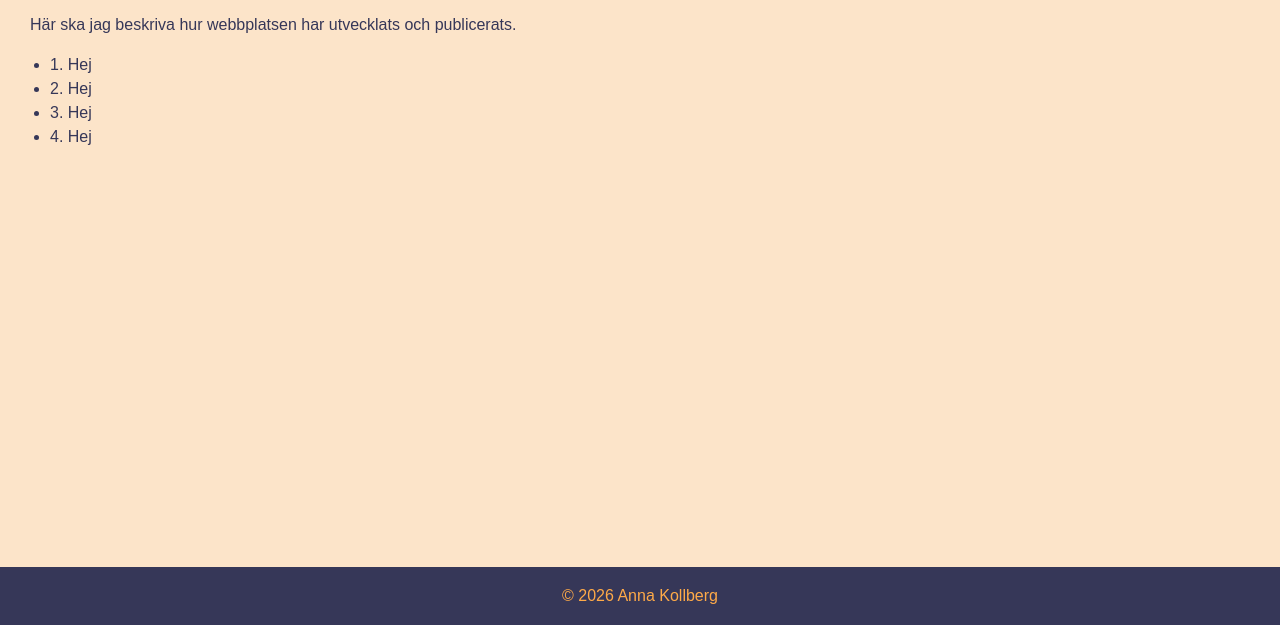
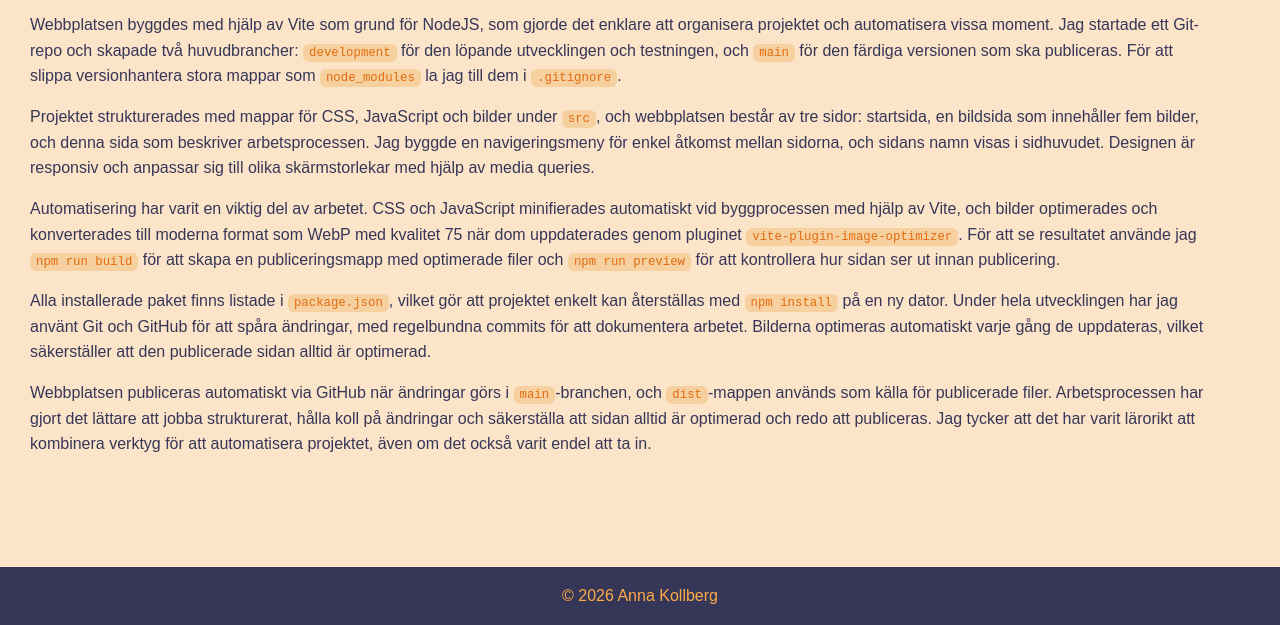
Before and after one commit to anko2300/laboration-01, a website built with Vite: page src/arbetsprocess.html in a window 1280 px wide. Shown: the part 175-800 px from the top of the page. Built offline with nearby package versions, Linux system fonts and the light colour scheme.

Commit message:
La till lite CSS för arbetsprocessen och lägger till två till bilder för bildsidan, så det blir totalt fem bilder.

```diff
--- a/package.json
+++ b/package.json
@@ -9,6 +9,9 @@
     "preview": "vite preview"
   },
   "devDependencies": {
-    "vite": "^7.2.4"
+    "sharp": "^0.34.5",
+    "svgo": "^4.0.0",
+    "vite": "^7.2.4",
+    "vite-plugin-image-optimizer": "^2.0.3"
   }
 }
--- a/src/arbetsprocess.html
+++ b/src/arbetsprocess.html
@@ -22,15 +22,23 @@
 
     <main>
         <section>
-    <h1>Arbetsprocess</h1>
-    <p>Här ska jag beskriva hur webbplatsen har utvecklats och publicerats.</p>
-    <ul>
-      <li>1. Hej</li>
-      <li>2. Hej</li>
-      <li>3. Hej</li>
-      <li>4. Hej</li>
-    </ul>
-</section>
+            <h1>Arbetsprocess</h1>
+            <p>
+                Webbplatsen byggdes med hjälp av Vite som grund för NodeJS, som gjorde det enklare att organisera projektet och automatisera vissa moment. Jag startade ett Git-repo och skapade två huvudbrancher: <code>development</code> för den löpande utvecklingen och testningen, och <code>main</code> för den färdiga versionen som ska publiceras. För att slippa versionhantera stora mappar som <code>node_modules</code> la jag till dem i <code>.gitignore</code>.
+            </p>
+            <p>
+                Projektet strukturerades med mappar för CSS, JavaScript och bilder under <code>src</code>, och webbplatsen består av tre sidor: startsida, en bildsida som innehåller fem bilder, och denna sida som beskriver arbetsprocessen. Jag byggde en navigeringsmeny för enkel åtkomst mellan sidorna, och sidans namn visas i sidhuvudet. Designen är responsiv och anpassar sig till olika skärmstorlekar med hjälp av media queries.
+            </p>
+            <p>
+                Automatisering har varit en viktig del av arbetet. CSS och JavaScript minifierades automatiskt vid byggprocessen med hjälp av Vite, och bilder optimerades och konverterades till moderna format som WebP med kvalitet 75 när dom uppdaterades genom pluginet <code>vite-plugin-image-optimizer</code>. För att se resultatet använde jag <code>npm run build</code> för att skapa en publiceringsmapp med optimerade filer och <code>npm run preview</code> för att kontrollera hur sidan ser ut innan publicering.
+            </p>
+            <p>
+                Alla installerade paket finns listade i <code>package.json</code>, vilket gör att projektet enkelt kan återställas med <code>npm install</code> på en ny dator. Under hela utvecklingen har jag använt Git och GitHub för att spåra ändringar, med regelbundna commits för att dokumentera arbetet. Bilderna optimeras automatiskt varje gång de uppdateras, vilket säkerställer att den publicerade sidan alltid är optimerad.
+            </p>
+            <p>
+                Webbplatsen publiceras automatiskt via GitHub när ändringar görs i <code>main</code>-branchen, och <code>dist</code>-mappen används som källa för publicerade filer. Arbetsprocessen har gjort det lättare att jobba strukturerat, hålla koll på ändringar och säkerställa att sidan alltid är optimerad och redo att publiceras. Jag tycker att det har varit lärorikt att kombinera verktyg för att automatisera projektet, även om det också varit endel att ta in.
+            </p>
+          </section>
 </main>
 
 
--- a/src/css/styles.css
+++ b/src/css/styles.css
@@ -72,6 +72,15 @@ main ul {
     margin-left: 20px; /* lite luft/indrag */
 }
 
+code {
+    background-color: #f6d09e;
+    color: #e26c11;               /* textfärg */
+    padding: 2px 6px;          /* lite inre marginal, så det blir som en knapp */
+    border-radius: 6px;        /* rundade hörn */
+    font-family: monospace;
+    font-size: 0.95em;
+  }
+
 /* Bilder */
 .images {
     display: flex;
```
Also changed, not shown: src/bilder.html (+5 -3 lines), src/images/bild4.avif (added), src/images/bild5.webp (added), 2 other files.
